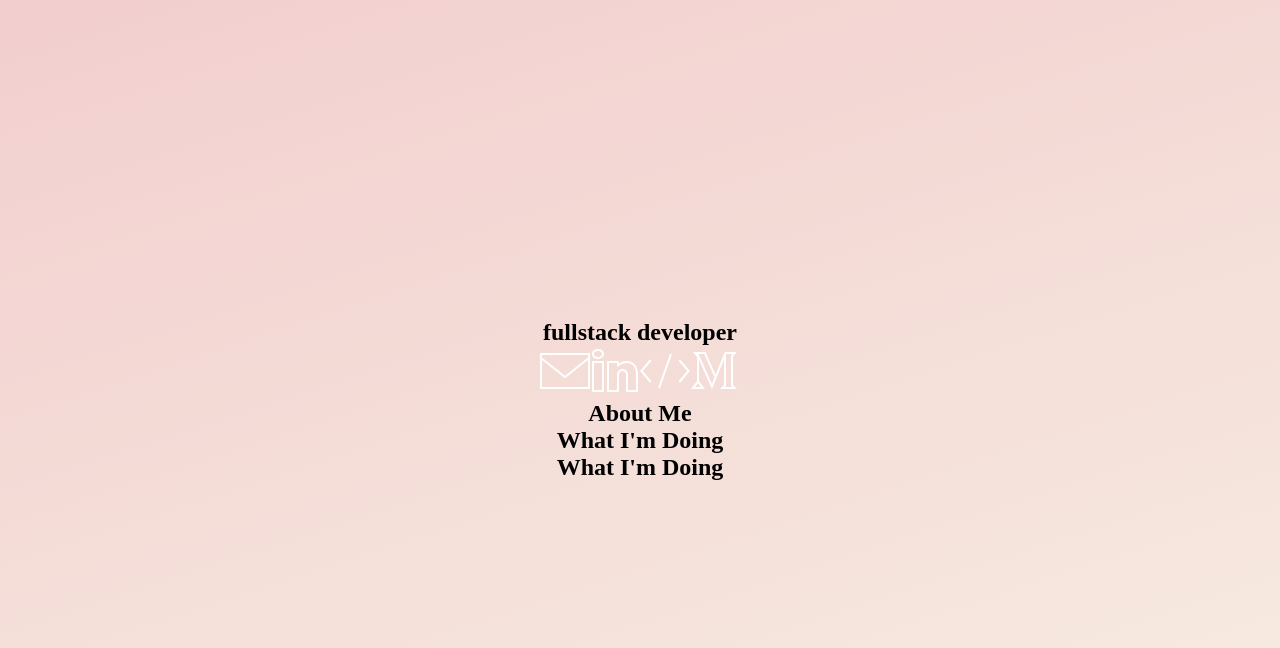
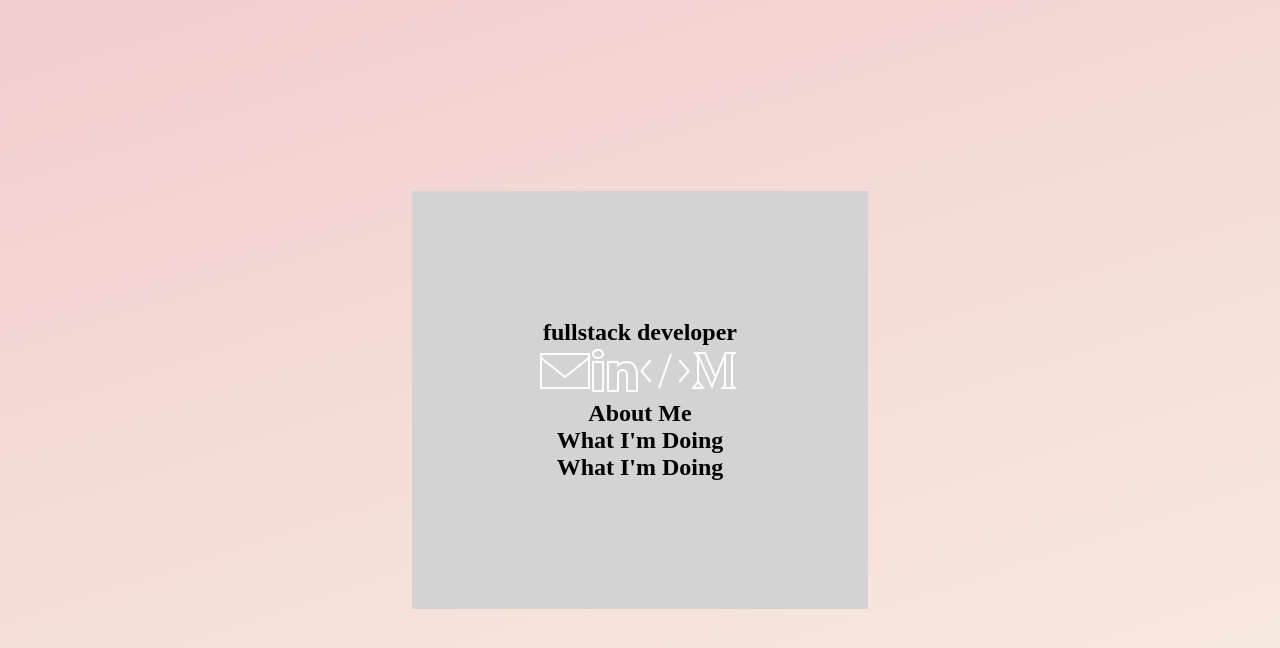
Before and after one commit to 1stofhername/portfolio-webstie, a React (Create React App) app: page / in a window 1280 px wide. Shown: the top 648 px of the page. Built offline with nearby package versions, Linux system fonts and the light colour scheme.

Commit message:
Adds padding and background color to page-section rulesest.

```diff
--- a/src/css/index.css
+++ b/src/css/index.css
@@ -17,4 +17,6 @@
 .page-section {
   height: fit-content;
   margin: auto;
+  padding: 10%;
+  background-color:lightgrey;
 }
```
